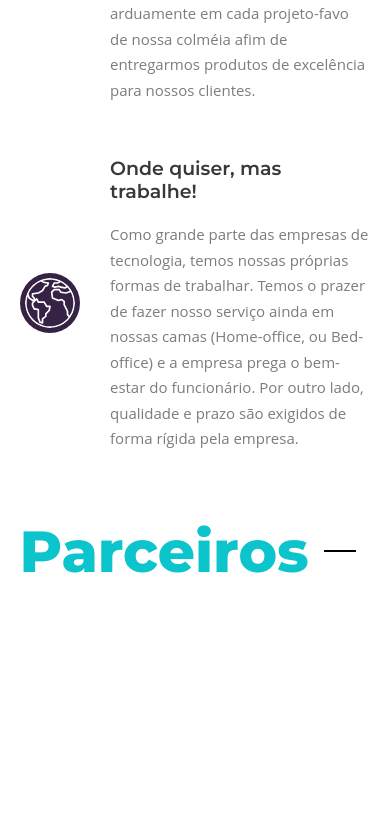
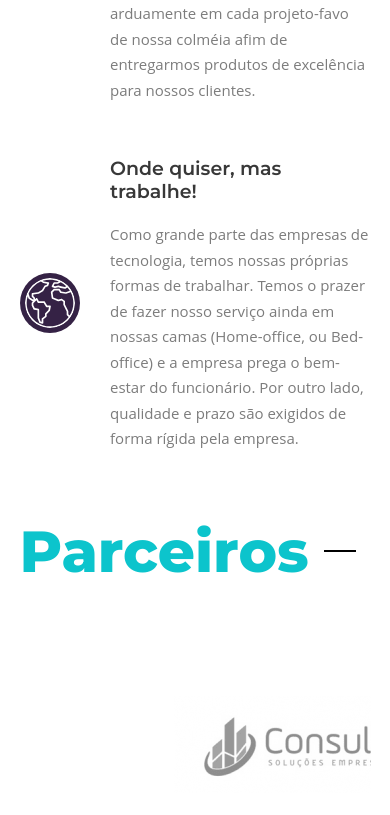
Before and after one commit to wenderzxavier/hivesys, a React (Create React App) app: page / in a window 390 px wide. Shown: the part 4907-5722 px from the top of the page. Before the commit the page ends 5532 px from the top, so only its background shows below. Built offline with nearby package versions, Linux system fonts and the light colour scheme.

Commit message:
feat: implement partners section
add slider showing partners logo with an infinite loop between these images.
Responsiveness needs to be fixed.

```diff
--- a/src/components/Partners.js
+++ b/src/components/Partners.js
@@ -1,11 +1,21 @@
 import React from 'react'
-//import partnersLogo from '../utils/PartnersLogo'
+import partnersLogo from '../utils/PartnersLogo'
+import '../css/index.css'
 
 const Partners = () => (
     <div id='partners'>
         <header className='section-header header-center'>
             <h1 className='section-title about-heading'>Parceiros</h1><span id='about-line' className='title-line'></span>
         </header>
+        <div className='slider'>
+            <div className='slide'>
+                {partnersLogo.map((data, key) => (
+                    <div key={key} className='partner'>
+                        <img src={data} alt=''></img>
+                    </div>
+                ))}
+            </div>
+        </div>
     </div>
 )
 
--- a/src/css/index.css
+++ b/src/css/index.css
@@ -192,6 +192,43 @@ h1, h2, h3{
   justify-content: center;
 }
 
+.slider{
+  overflow: hidden;
+  margin: 0 auto;
+  width: 100%;
+}
+
+/* Change these values if more slides are added*/
+@keyframes moveSlide{
+  0%, 30%{
+    margin-left: 0px;
+  }
+
+  38%, 60% {
+    margin-left: -100%;
+  }
+
+  68%, 95%{
+    margin-left: -200%;
+  }
+}
+
+.slide{
+  width: 800%; /* Change this value if more slides are added*/
+  height: 240px;
+  animation: moveSlide 10s ease-in infinite;
+  overflow: hidden;
+}
+
+.partner{
+  float: left;
+}
+
+.slide-selector{
+  display: flex;
+  justify-content: center;
+}
+
 @media screen and (max-width: 1325px){
   #hive-group::before{
     width: 100%;
```
